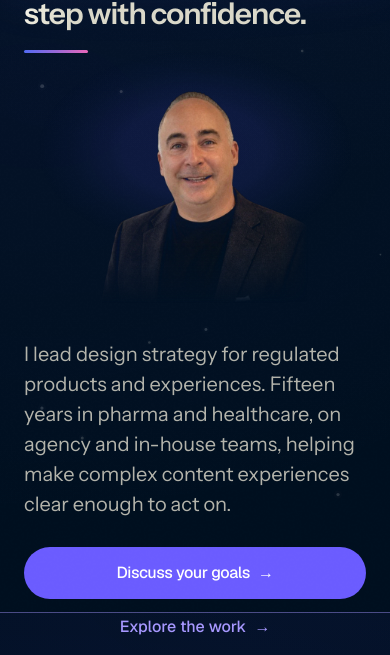
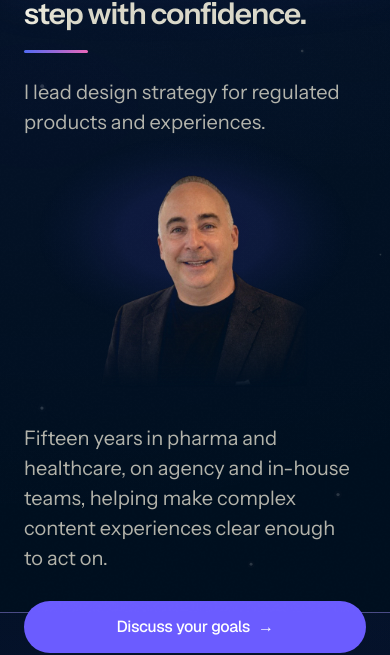
Before and after one commit to ShawnCapizzi/shawncapizzi-com, a Next.js app: page / in a window 390 px wide. Shown: the part 232-887 px from the top of the page. Built offline with nearby package versions, Linux system fonts and the light colour scheme; no server answers.

Commit message:
Hero lead: first sentence under the headline, above the photo on phones

```diff
--- a/components/Hero.tsx
+++ b/components/Hero.tsx
@@ -15,7 +15,8 @@ import { Portrait } from "./Portrait";
  *
  * Desktop (lg and up): two columns, text left, headshot right.
  * Stacked (below lg, phones and portrait tablets): the headline leads, then
- * the headshot, then the lead and the wordmark (September 2026). The text
+ * the first lead paragraph (November 24, 2026), then the headshot, then the
+ * rest of the lead and the asks. The text
  * column is display: contents below lg, so its four children join the grid
  * directly and the order-* classes interleave the photo after the H1. There
  * is still exactly one H1; nothing is duplicated for mobile.
@@ -43,13 +44,19 @@ export function Hero() {
               <span className="block">Help people understand what matters.</span>{" "}
               <span className="block">And take their next step with confidence.</span>
             </h1>
+            {/* November 24, 2026 (Shawn's copy): the lead is two paragraphs.
+                The first, role and market, sits directly under the H1 at
+                every width (order-1, after the H1 in DOM order), so on a
+                phone it reads before the photo. The second, tenure and the
+                capability, follows the photo on a phone (order-3) and the
+                first paragraph on desktop. Replaces the November 12 lead
+                about offerings, measurable goals, and continuous
+                improvement. "act on" never splits on a phone. */}
+            <p className="hero-lead text-pretty max-w-full lg:max-w-[90%] order-1">
+              I lead design strategy for regulated products and experiences.
+            </p>
             <p className="hero-lead text-pretty max-w-full lg:max-w-[90%] order-3">
-              {/* November 24, 2026 (Shawn's copy): role and market first,
-                  then tenure and where, then the capability. Replaces the
-                  November 12 lead about offerings, measurable goals, and
-                  continuous improvement. "act on" never splits on a
-                  phone. */}
-              I lead design strategy for regulated products and experiences. Fifteen years in pharma and healthcare, on agency and in-house teams, helping make complex content experiences clear enough to act&nbsp;on.
+              Fifteen years in pharma and healthcare, on agency and in-house teams, helping make complex content experiences clear enough to act&nbsp;on.
             </p>
             {/* The two asks (November 2026): the primary goes to /contact,
                 the site's one ask; the secondary goes to the proof. */}
```
